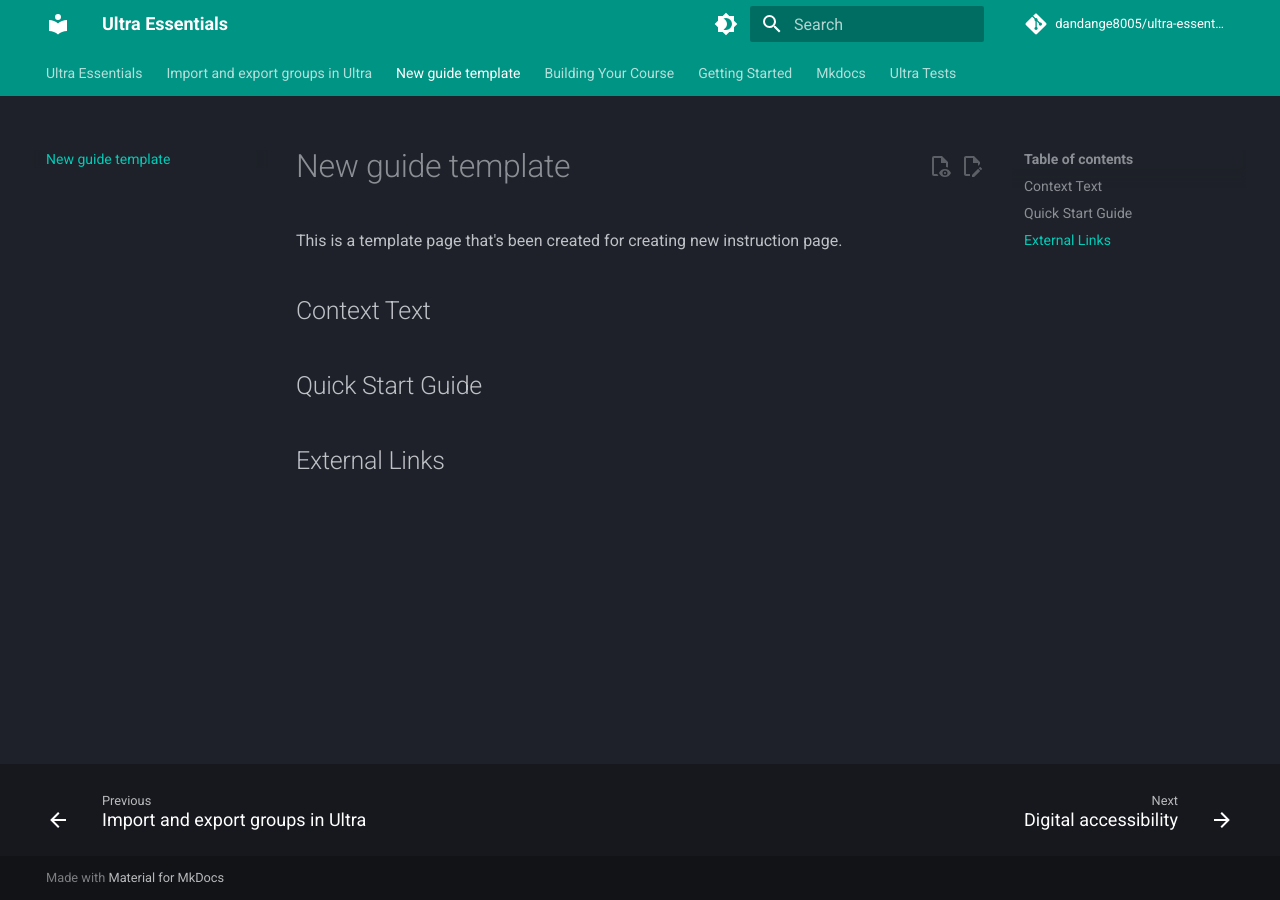
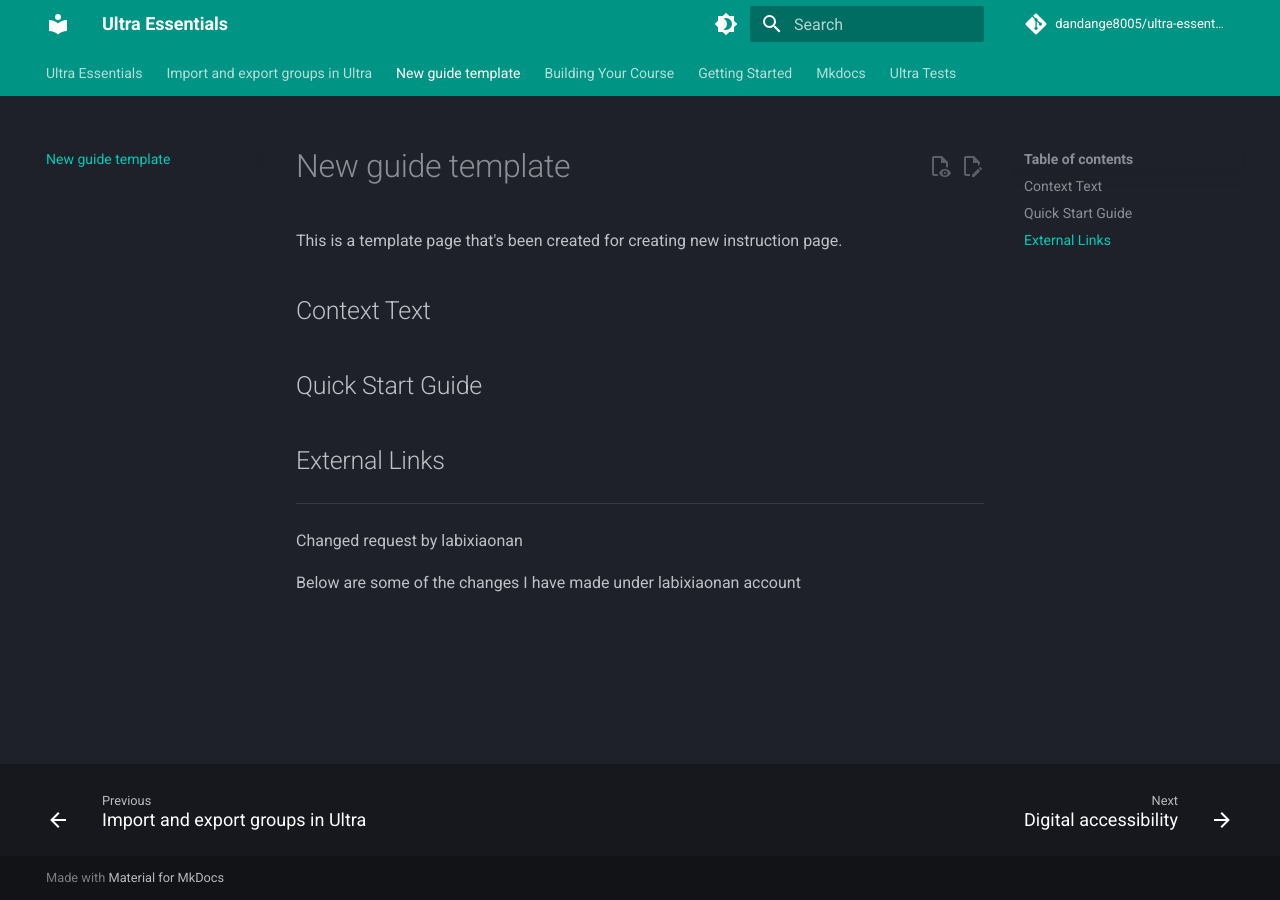
Before and after one commit to dandange8005/Ultra-Essentials, an MkDocs documentation site: the page built from docs/new guide template.md, in a window 1280 px wide. Built offline with MkDocs 1.6.1 and Material for MkDocs 9.7.7, drawn with Linux system fonts in a browser that asks for light colours; comment, search, counter and statistics services are not loaded.

Commit message:
Update new guide template.md
Added some new lines for the template doc

```diff
--- a/docs/new guide template.md
+++ b/docs/new guide template.md
@@ -16,3 +16,8 @@ Whatever in the comment won't appear on the live site
 
 ## External Links
 <!-- Add external link here -->
+
+---
+Changed request by labixiaonan
+
+Below are some of the changes I have made under labixiaonan account
```
